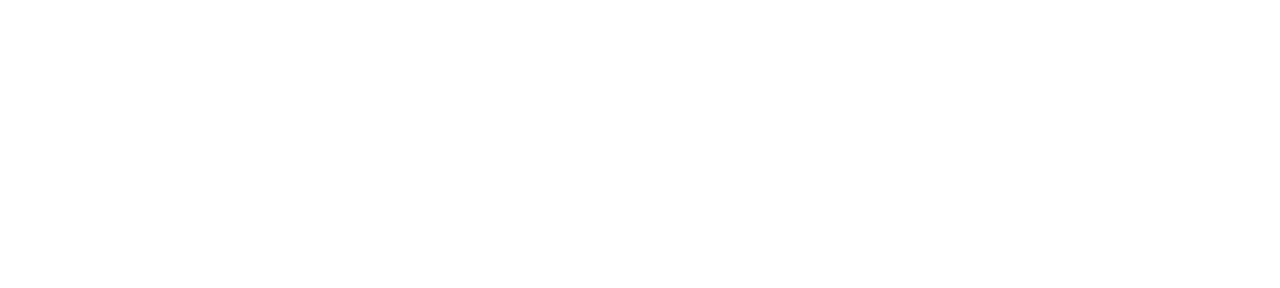
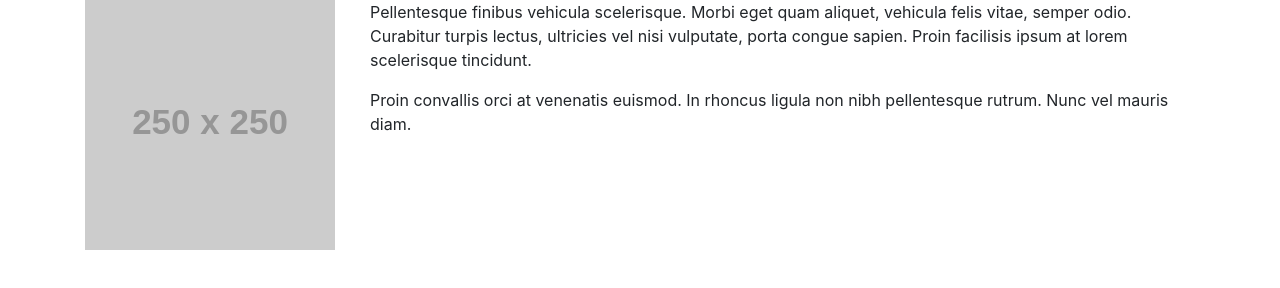
Before and after one commit to alexanderkirkup/IntroToWebDev, a plain HTML site: page classwork/bootstrap-examples.html in a window 1280 px wide. Drawn offline with nearby package versions, Linux system fonts and the light colour scheme; placeholder pictures from the web are drawn by us.

Commit message:
bootstrap grid

```diff
--- a/classwork/bootstrap-examples.html
+++ b/classwork/bootstrap-examples.html
@@ -11,7 +11,18 @@
 
 	</head>
 	<body>
+        <div class="container">
+            <div class="row">
+                <div class="col-lg-3 col-md-4">
+                    <img src="https://via.placeholder.com/250" alt="Placeholder" class="img-fluid" />
+                </div>
 
+                <div class="col-lg-9 col-md-8">
+                    <p>Pellentesque finibus vehicula scelerisque. Morbi eget quam aliquet, vehicula felis vitae, semper odio. Curabitur turpis lectus, ultricies vel nisi vulputate, porta congue sapien. Proin facilisis ipsum at lorem scelerisque tincidunt.</p>
+                    <p>Proin convallis orci at venenatis euismod. In rhoncus ligula non nibh pellentesque rutrum. Nunc vel mauris diam.</p>
+                </div>
+            </div>
+        </div>
 
         <!-- CDN links copied from https://getbootstrap.com/docs/4.1/getting-started/introduction/ -->
         <script src="https://code.jquery.com/jquery-3.3.1.slim.min.js" integrity="sha384-q8i/X+965DzO0rT7abK41JStQIAqVgRVzpbzo5smXKp4YfRvH+8abtTE1Pi6jizo" crossorigin="anonymous"></script>
```
